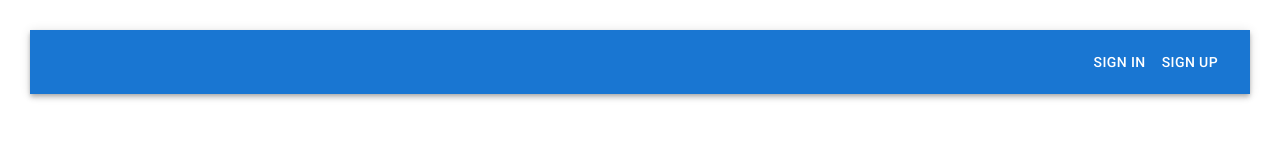
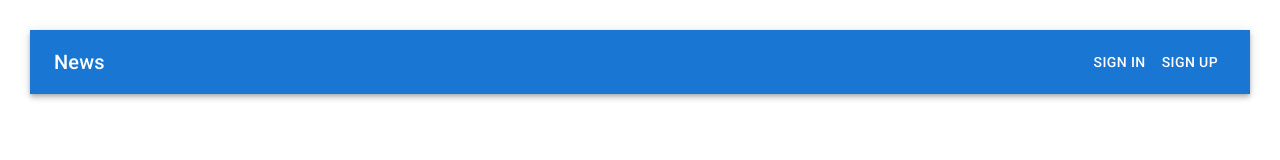
Before and after one commit to keval-kaushalam/react-deploy, a React (Create React App) app: page / in a window 1280 px wide. Shown: the top 160 px of the page. Built offline with nearby package versions, Linux system fonts and the light colour scheme.

Commit message:
Remove un usable imports

```diff
--- a/src/components/NavBar.js
+++ b/src/components/NavBar.js
@@ -1,8 +1,7 @@
-import React from 'react';
-import AppBar from '@mui/material/AppBar';
-import { Box, Toolbar, IconButton, Typography, Button } from '@mui/material';
+import React from 'react'
+import AppBar from '@mui/material/AppBar'
+import { Box, Toolbar, Typography, Button } from '@mui/material'
 import { Link } from 'react-router-dom'
-import MenuIcon from '@mui/icons-material/Menu';
 
 const NavBar = () => {
     return (
@@ -10,17 +9,8 @@ const NavBar = () => {
             <Box sx={{ flexGrow: 1 }}>
                 <AppBar position="static">
                     <Toolbar>
-                        {/* <IconButton
-                            size="large"
-                            edge="start"
-                            color="inherit"
-                            aria-label="menu"
-                            sx={{ mr: 2 }}
-                        >
-                            <MenuIcon />
-                        </IconButton> */}
                         <Typography variant="h6" component="div" sx={{ flexGrow: 1 }}>
-                            {/* News */}
+                            News
                         </Typography>
                         <Link to='/signin'>
                             <Button style={{color:'white'}}>Sign In</Button>
--- a/src/components/SignIn.js
+++ b/src/components/SignIn.js
@@ -1,6 +1,6 @@
 import React from 'react'
 import { useForm } from 'react-hook-form'
-import { Container, Box, Avatar, Typography, Grid, TextField, FormControlLabel, Checkbox, Button, Link, CssBaseline, Paper} from '@mui/material'
+import { Box, Avatar, Typography, Grid, TextField, FormControlLabel, Checkbox, Button, Link, CssBaseline, Paper} from '@mui/material'
 import { createTheme, ThemeProvider } from '@mui/material/styles'
 import LockOutlinedIcon from '@mui/icons-material/LockOutlined'
 import { yupResolver } from '@hookform/resolvers/yup'
@@ -18,7 +18,6 @@ const SignIn = () => {
 
     const {
         register,
-        reset,
         handleSubmit,
         formState: { errors }
     } = useForm({resolver: yupResolver(validationSchema)})
--- a/src/components/SignUp.js
+++ b/src/components/SignUp.js
@@ -1,4 +1,4 @@
-import React, {useEffect} from 'react'
+import React from 'react'
 import { useForm } from 'react-hook-form'
 import { Container, Box, Avatar, Typography, Grid, TextField, FormControlLabel, Checkbox, Button, Link} from '@mui/material'
 import { createTheme, ThemeProvider } from '@mui/material/styles'
```
